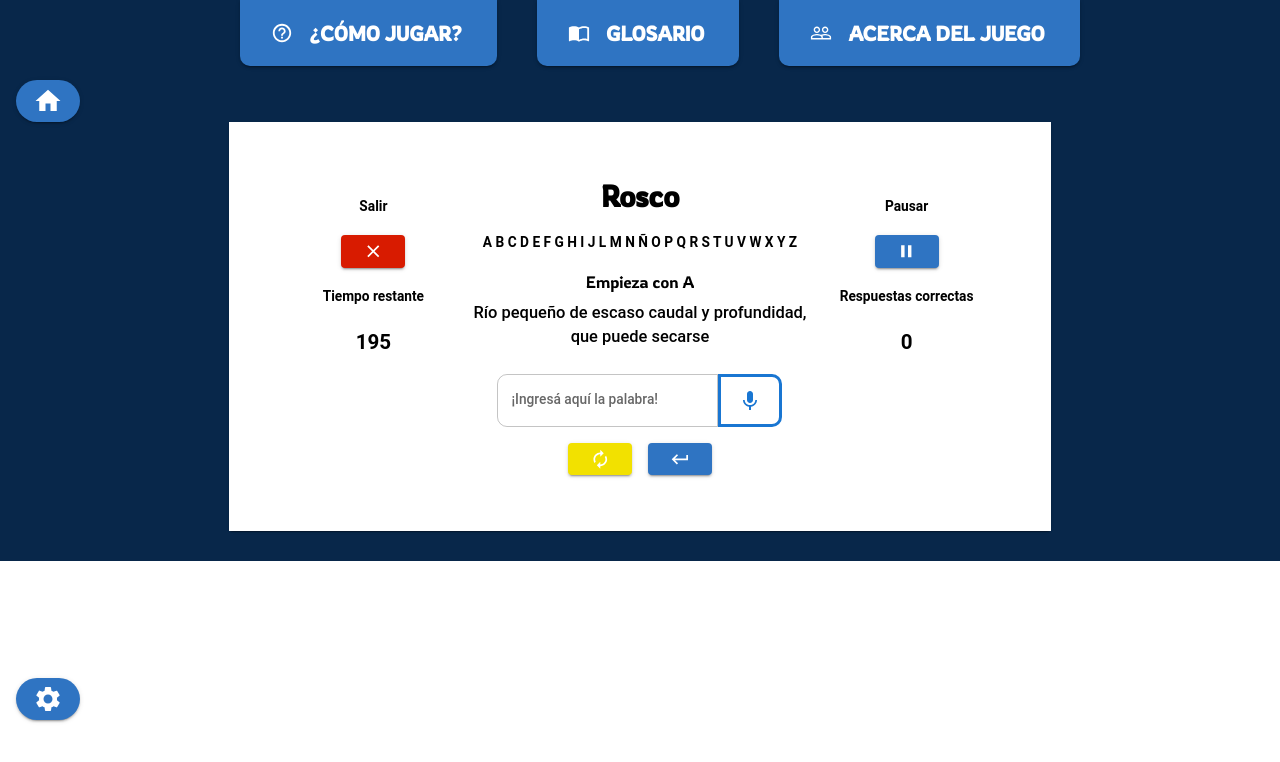
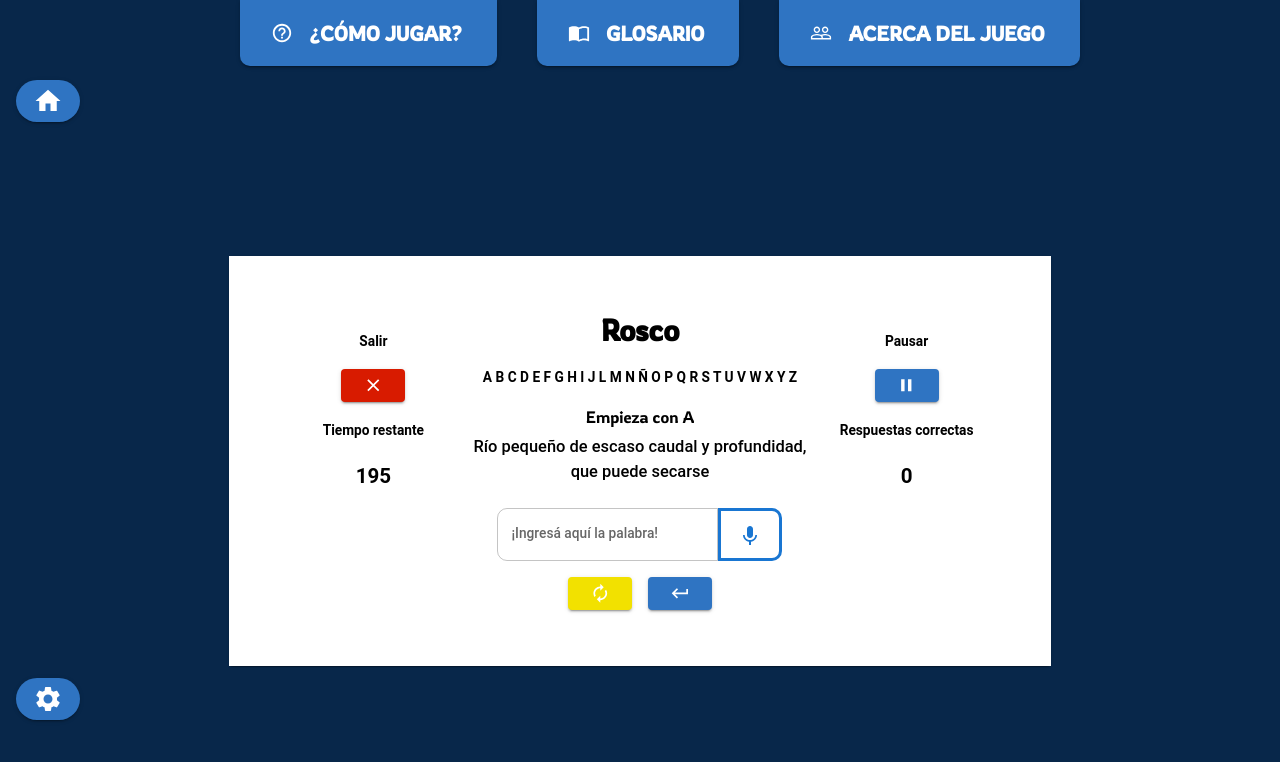
Before and after one commit to tadeovelis/Pasapalabra-ArroyoMaldonado-TPIntegradorDEU-2022, a React (Create React App) app: page /rosco in a window 1280 px wide. Shown: the top 762 px of the page. Built offline with nearby package versions, Linux system fonts and the light colour scheme; the HTML template or start-up script is replaced by a standard one.

Commit message:
Poner de vuelta minHeight en 100vh en Juego

```diff
--- a/src/components/Juego.js
+++ b/src/components/Juego.js
@@ -272,7 +272,7 @@ export default function Juego(props) {
             <Grid container justifyContent="center"
                 sx={{
                     background: "backgroundGeneral.main",
-                    //minHeight: '100vh',
+                    minHeight: '100vh',
                     margin: 0,
                 }}
             >
```
